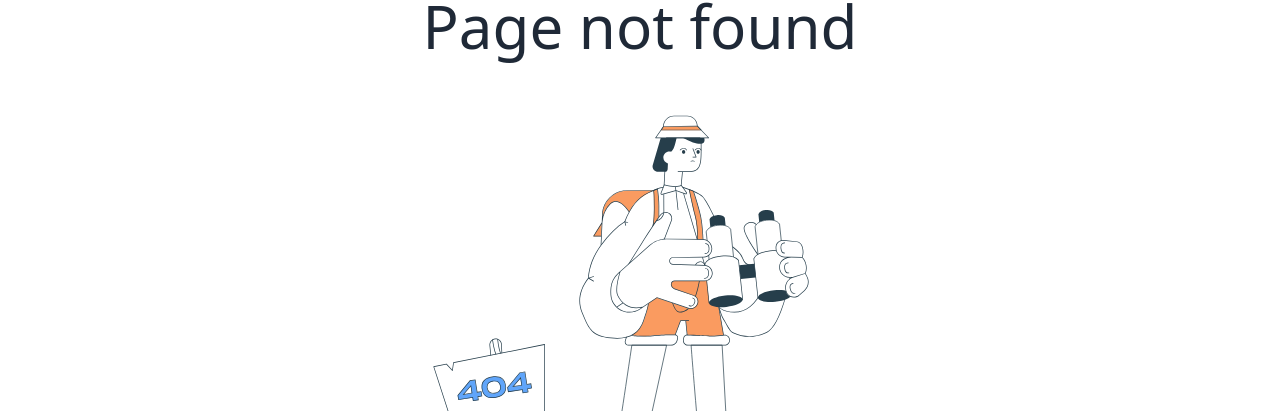
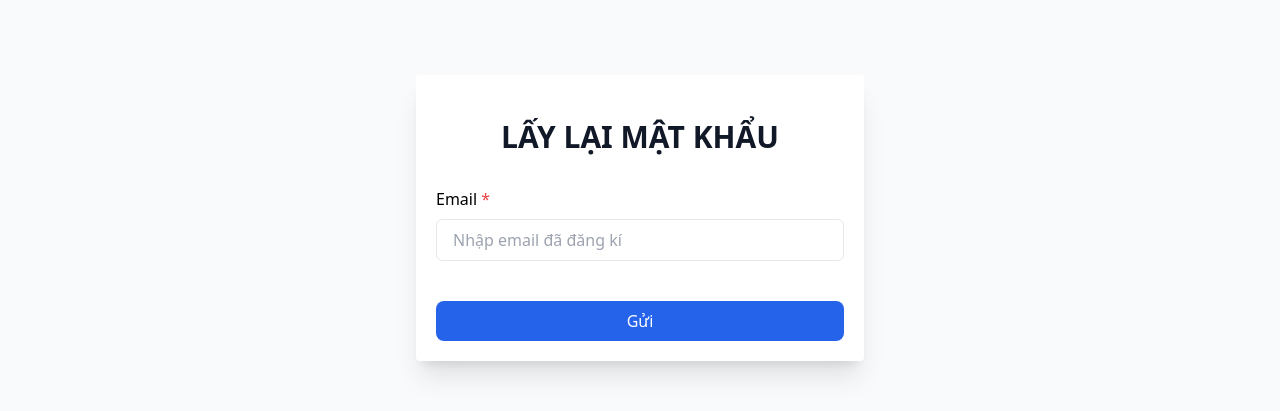
Before and after one commit to thanhdat274/DATN_TKW_12_QUANLYPHONGTRO247, a Next.js app: page /auth/forget-password in a window 1280 px wide. Before the commit this address had no page. Shown: the part 264-675 px from the top of the page. Built offline with nearby package versions, Linux system fonts and the light colour scheme.

Commit message:
Create forget-password.tsx

```diff
--- /dev/null
+++ b/src/pages/auth/forget-password.tsx
@@ -0,0 +1,10 @@
+import Forgetpassword from '@/components/auth/forgetpassword';
+import React from 'react';
+
+type Props = {};
+
+const ForgetPassword = (props: Props) => {
+  return <Forgetpassword />;
+};
+
+export default ForgetPassword;
```
